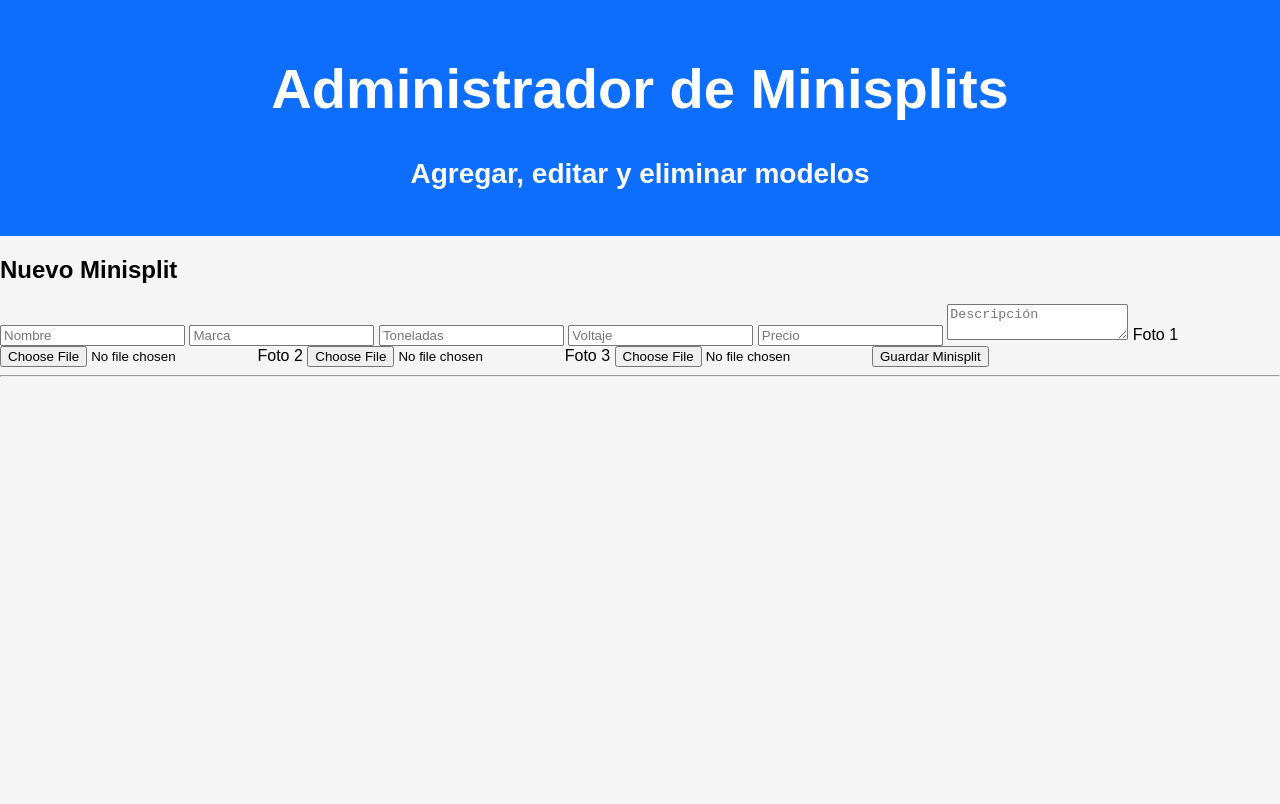
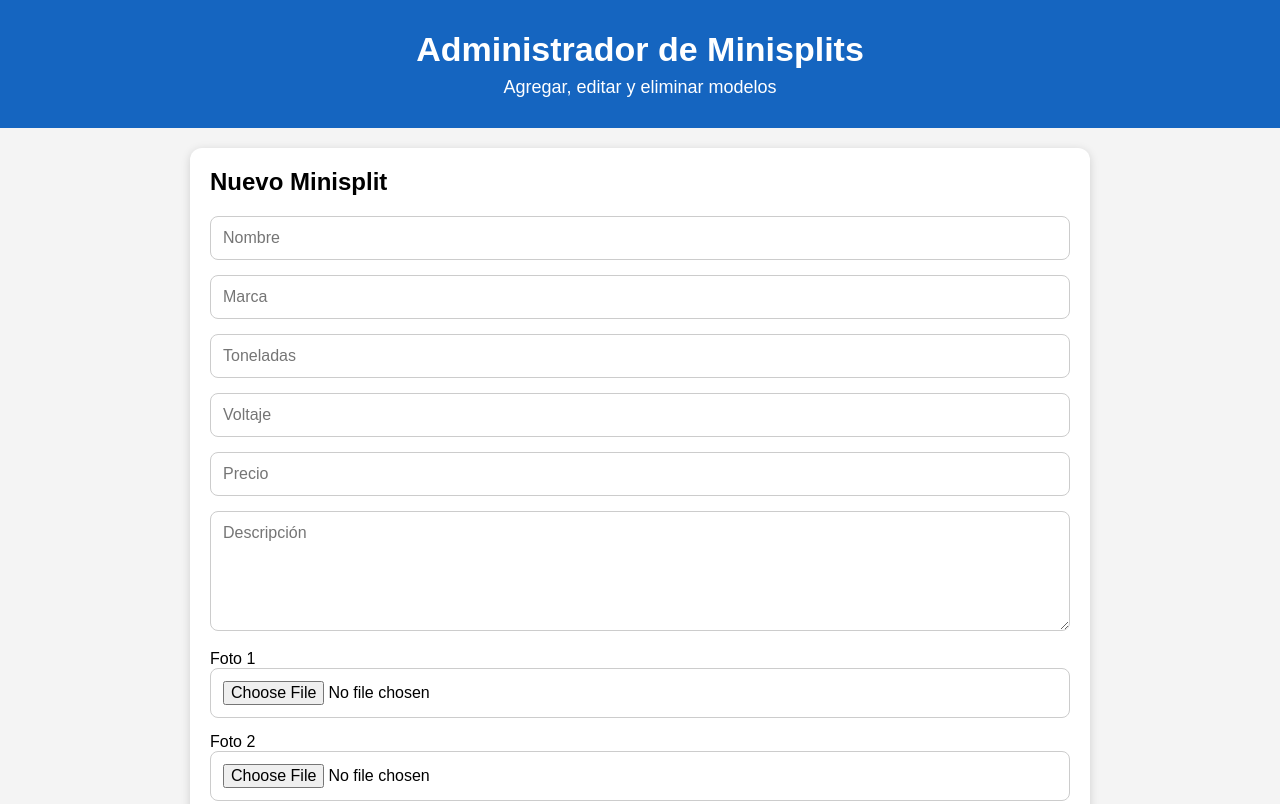
Before and after one commit to xxtyk/Cat-logo-de-minisplit, a plain HTML site: page admin.html in a window 1280 px wide. Shown: the top 804 px of the page. Drawn offline with nearby package versions, Linux system fonts and the light colour scheme.

Commit message:
Update style.css

```diff
--- a/style.css
+++ b/style.css
@@ -1,58 +1,84 @@
-body{
+*{
     margin:0;
     padding:0;
-    font-family:Arial,sans-serif;
-    background:#f5f5f5;
+    box-sizing:border-box;
+    font-family:Arial,Helvetica,sans-serif;
+}
+
+body{
+    background:#f4f4f4;
 }
 
 header{
-    background:#0d6efd;
+    background:#1565c0;
     color:white;
-    padding:18px;
     text-align:center;
-    font-size:28px;
-    font-weight:bold;
+    padding:30px 15px;
 }
 
-.container{
-    max-width:1200px;
+header h1{
+    font-size:34px;
+    margin-bottom:8px;
+}
+
+header p{
+    font-size:18px;
+}
+
+.contenedor{
+    max-width:900px;
     margin:auto;
+    background:white;
+    margin-top:20px;
+    border-radius:12px;
     padding:20px;
+    box-shadow:0 2px 10px rgba(0,0,0,.15);
+}
+
+h2{
+    margin-bottom:20px;
+}
+
+input,
+textarea{
+    width:100%;
+    padding:12px;
+    margin-bottom:15px;
+    border:1px solid #ccc;
+    border-radius:8px;
+    font-size:16px;
+}
+
+textarea{
+    min-height:120px;
+    resize:vertical;
+}
+
+button{
+    width:100%;
+    background:#1565c0;
+    color:white;
+    border:none;
+    border-radius:8px;
+    padding:14px;
+    font-size:18px;
+    cursor:pointer;
+}
+
+button:hover{
+    background:#0d47a1;
 }
 
 .card{
     background:white;
-    border-radius:12px;
-    overflow:hidden;
-    box-shadow:0 2px 10px rgba(0,0,0,.15);
-    margin-bottom:20px;
+    border:1px solid #ddd;
+    border-radius:10px;
+    padding:15px;
+    margin-top:20px;
 }
 
 .card img{
     width:100%;
-    display:block;
+    border-radius:10px;
+    margin-bottom:10px;
 }
-
-.card h2{
-    text-align:center;
-}
-
-.precio{
-    color:#0d6efd;
-    font-size:28px;
-    font-weight:bold;
-    text-align:center;
-}
-
-.boton{
-    width:90%;
-    margin:15px auto;
-    display:block;
-    padding:15px;
-    background:#28a745;
-    color:white;
-    text-decoration:none;
-    text-align:center;
-    border-radius:8px;
-    font-size:20px;
-}
```
